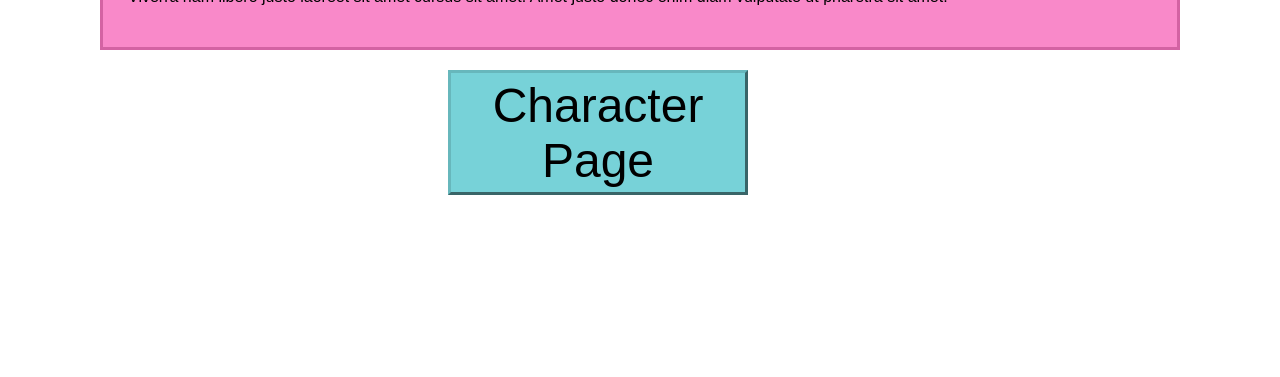
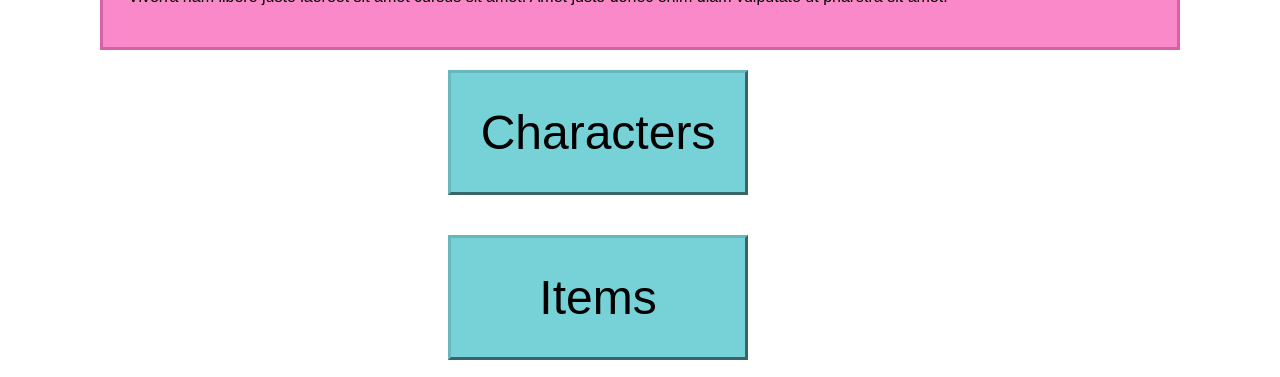
Before and after one commit to mhudgins22/behold, a React app: page /Create in a window 1280 px wide. Shown: the part 1193-1570 px from the top of the page. Before the commit the page ends 1408 px from the top, so only its background shows below. Built offline with nearby package versions, Linux system fonts and the light colour scheme.

Commit message:
Added an items page

```diff
--- a/src/containers/Create/Create.js
+++ b/src/containers/Create/Create.js
@@ -1,5 +1,5 @@
 import React, {Component} from "react";
-import {Route, Link} from "react-router-dom";
+import {Route, Link, withRouter} from "react-router-dom";
 
 import LargeInfoBox from "../../components/LargeInfoBox/LargeInfoBox";
 import CharacterPage from "../CharacterPage/CharacterPage";
@@ -15,16 +15,22 @@ class Create extends Component {
 					image = "https://www.publicdomainpictures.net/pictures/130000/velka/clip-art-smiley-face.jpg"
 					subHeader = "ITEMS, CHARACTERS AND MORE!!"
 					secondary = "Lorem ipsum dolor sit amet, consectetur adipiscing elit, sed do eiusmod tempor incididunt ut labore et dolore magna aliqua. Sapien pellentesque habitant morbi tristique senectus et. Euismod elementum nisi quis eleifend quam adipiscing. Quis eleifend quam adipiscing vitae proin sagittis nisl rhoncus. Quis hendrerit dolor magna eget est. Elementum facilisis leo vel fringilla est ullamcorper eget nulla facilisi. Nibh mauris cursus mattis molestie a iaculis at erat. Faucibus in ornare quam viverra orci sagittis eu. Ultrices in iaculis nunc sed augue lacus viverra vitae congue. Ipsum suspendisse ultrices gravida dictum fusce ut. Sed felis eget velit aliquet sagittis id. Feugiat vivamus at augue eget arcu dictum varius duis. Volutpat est velit egestas dui id ornare arcu odio ut. Morbi tristique senectus et netus et malesuada fames. Tortor consequat id porta nibh. Viverra nam libero justo laoreet sit amet cursus sit amet. Amet justo donec enim diam vulputate ut pharetra sit amet." />
-					<Link to="/CharacterPage">
+					<Link to={this.props.match.url + "/Characters"}>
 						<Button
 							buttonType = "Character"
 							clicked = {null}
-							text = "Character Page">
+							text = "Characters">
 						</Button>
+					</Link>
+					<Link to = {this.props.match.url + "/Items"}>
+						<Button
+							buttonType = "Character"
+							clicked = {null}
+							text = "Items"/>
 					</Link>
 			</div>
 		)
 	}
 }
 
-export default Create;
+export default withRouter(Create);
--- /dev/null
+++ b/src/containers/ItemsPage/ItemsPage.js
@@ -0,0 +1,13 @@
+import React, {Component} from "react";
+
+class ItemsPage extends Component {
+	render() {
+		return(
+			<div>
+				<h1>Hola I'm the items page do stuff to me</h1>
+			</div>
+		);
+	}
+}
+
+export default ItemsPage;
--- a/src/containers/Layout/Layout.js
+++ b/src/containers/Layout/Layout.js
@@ -6,6 +6,7 @@ import Welcome from "../Welcome/Welcome";
 import Create from "../Create/Create";
 import Play from "../Play/Play";
 import CharacterPage from "../CharacterPage/CharacterPage";
+import ItemsPage from "../ItemsPage/ItemsPage";
 
 import classes from "./Layout.css";
 
@@ -15,9 +16,10 @@ class Layout extends Component {
 			<div className = {classes.Layout}>
 				<Navbar />
 				<Route path = "/" exact component = {Welcome} />
-				<Route path = "/Create" component = {Create} />
+				<Route path = "/Create" exact component = {Create} />
 				<Route path = "/Play" component = {Play} />
-				<Route path = "/CharacterPage" component = {CharacterPage} />
+				<Route path = "/Create/Characters" component = {CharacterPage} />
+				<Route path = "/Create/Items" component = {ItemsPage} />
 			</div>
 		)
 	}
```
